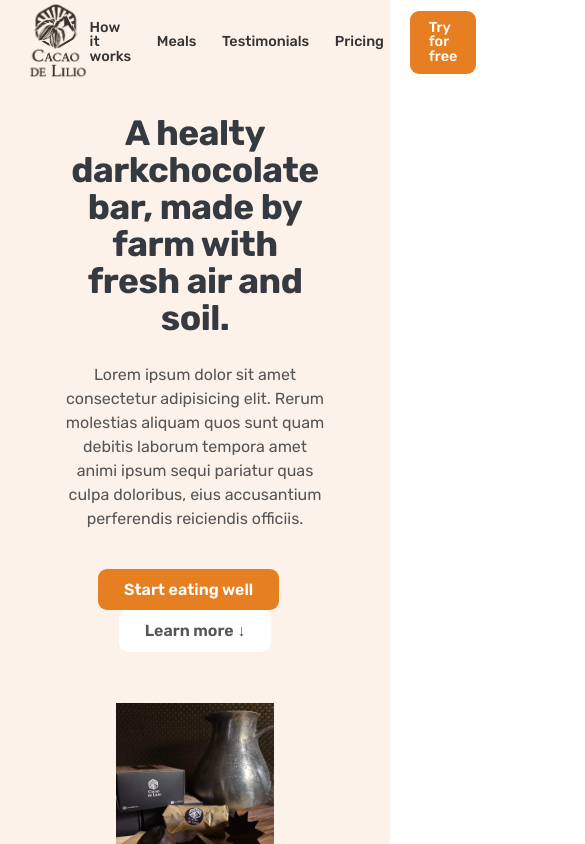
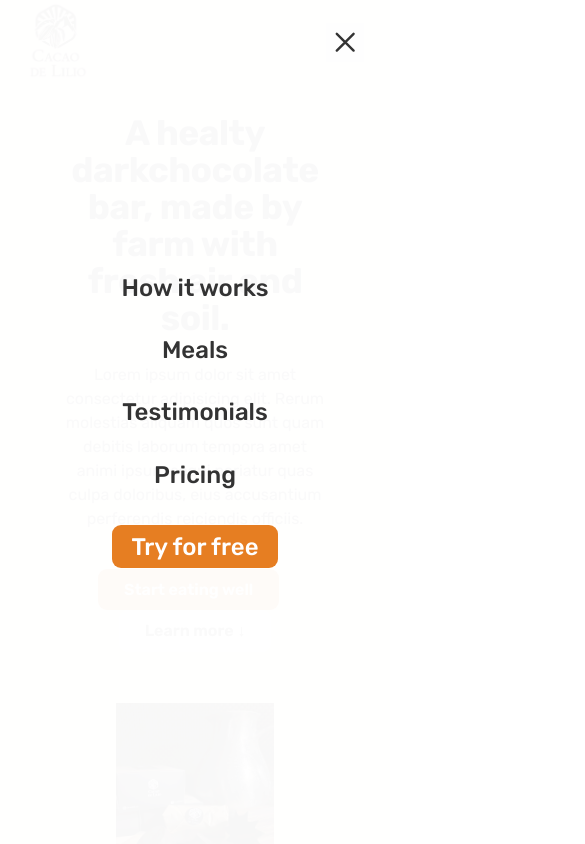
Before and after one commit to bmpandrada/practice-webFrame, a React (Vite) app: page / in a window 390 px wide. Shown: the top 844 px of the page, 585 px wide, since content can reach past the window. Built offline with nearby package versions, Linux system fonts and the light colour scheme.

Commit message:
adding footer

```diff
--- a/src/App.jsx
+++ b/src/App.jsx
@@ -13,12 +13,7 @@ function App() {
 
   return (
    <React.Fragment>
-    <header className="header">
-    <React.Fragment>
       <Navbar />
-    </React.Fragment>
-    </header>
-
     <main>
     <section className="section-hero">
       <Hero />
--- a/src/components/Navbar.jsx
+++ b/src/components/Navbar.jsx
@@ -1,22 +1,31 @@
-import React from 'react'
+import React, { useState } from 'react'
 import logo from '../assets/img/CACAO-DE-LILIO-logo.png'
 
 const Navbar = () => {
+  const [isOpen, setOpen] = useState(false)
+  const handleChange = () => {
+    setOpen(!isOpen)
+  }
   return (
-    <React.Fragment>
+    <header className={`${isOpen ? "header":"header nav-open"}`}>
       <a href="#">
       <img className="logo" src={logo} alt="logo" />
       </a>
       <nav className="main-nav">
         <ul className="main-nav-list">
-            <li><a className="main-nav-link" href="#">How it works</a></li>
-            <li><a className="main-nav-link" href="#">Meals</a></li>
-            <li><a className="main-nav-link" href="#">Testimonials</a></li>
-            <li><a className="main-nav-link" href="#">Pricing</a></li>
-            <li><a className="main-nav-link nav-cta" href="#">Try for free</a></li>
+            <li><a  onClick={handleChange} className="main-nav-link" href="#">How it works</a></li>
+            <li><a  onClick={handleChange} className="main-nav-link" href="#">Meals</a></li>
+            <li><a  onClick={handleChange} className="main-nav-link" href="#">Testimonials</a></li>
+            <li><a  onClick={handleChange} className="main-nav-link" href="#">Pricing</a></li>
+            <li><a  onClick={handleChange} className="main-nav-link nav-cta" href="#">Try for free</a></li>
         </ul>
       </nav>
-    </React.Fragment>
+      <button onClick={handleChange} className="btn-mobile-nav mobile-icon">
+      <ion-icon name="menu-outline"></ion-icon>
+      <ion-icon name="close-outline"></ion-icon>
+      </button>
+
+    </header>
   )
 }
 
--- a/src/general.css
+++ b/src/general.css
@@ -37,6 +37,7 @@ html{
   /* font-size: 10px; */
   font-size: 62.5%;
   scroll-behavior: smooth;
+  overflow-x: hidden;
 }
 
 body{
@@ -46,6 +47,7 @@ body{
   line-height: 1;
   font-size: 400;
   color: #555;
+  overflow-x: hidden;
 }
 /* *************************** General components ******************** */
 /* grid layouts */
--- a/src/index.css
+++ b/src/index.css
@@ -10,6 +10,22 @@
   background-color: #fdf2e9;
   height: 9.6rem;
   padding: 2rem 4.8rem 0 4.8rem;
+  position: relative;
+}
+.btn-mobile-nav{
+  border: none;
+  background-color: none;
+  cursor: pointer;
+
+  display: none;
+}
+.mobile-icon ion-icon{
+  height: 4.8rem;
+  width: 4.8rem;
+  color: #333;
+}
+.mobile-icon ion-icon[name='close-outline']{
+  display: none;
 }
 
 .main-nav-list{
--- a/src/queries.css
+++ b/src/queries.css
@@ -92,4 +92,51 @@ font-size: 56.25%;
 .btn--form{
     margin-top: 1.2rem;
 }
+/* mobile nav */
+.btn-mobile-nav{
+    display: block;
+  }
+.main-nav{
+    background-color: rgba(255, 255, 255, 0.97);
+    position: absolute;
+    top: 0;
+    left: 0;
+    width: 100%;
+    height: 100vh;
+    transform: translateX(100%);
+
+    display: flex;
+    justify-content: center;
+    align-items: center;
+    transition: all 0.8s ease-out;
+
+    /* 1. hide the elemnt */
+    opacity: 0;
+    /* 2. make it visible animation */
+    pointer-events: none;
+    /* 3. visibili hidden */
+    visibility: hidden;
 }
+.nav-open .main-nav{
+    opacity: 1;
+    pointer-events: auto;
+    visibility: visible;
+    transform: translateX(0);
+}
+.main-nav-list{
+    flex-direction: column;
+    gap: 4.8rem;
+}
+
+.main-nav-link:link,
+.main-nav-link:visited{
+  font-size: 3rem;
+}
+.nav-open .mobile-icon ion-icon[name='close-outline']{
+display: block;
+}
+.nav-open .mobile-icon ion-icon[name='menu-outline']{
+display: none;
+}
+
+}
```
